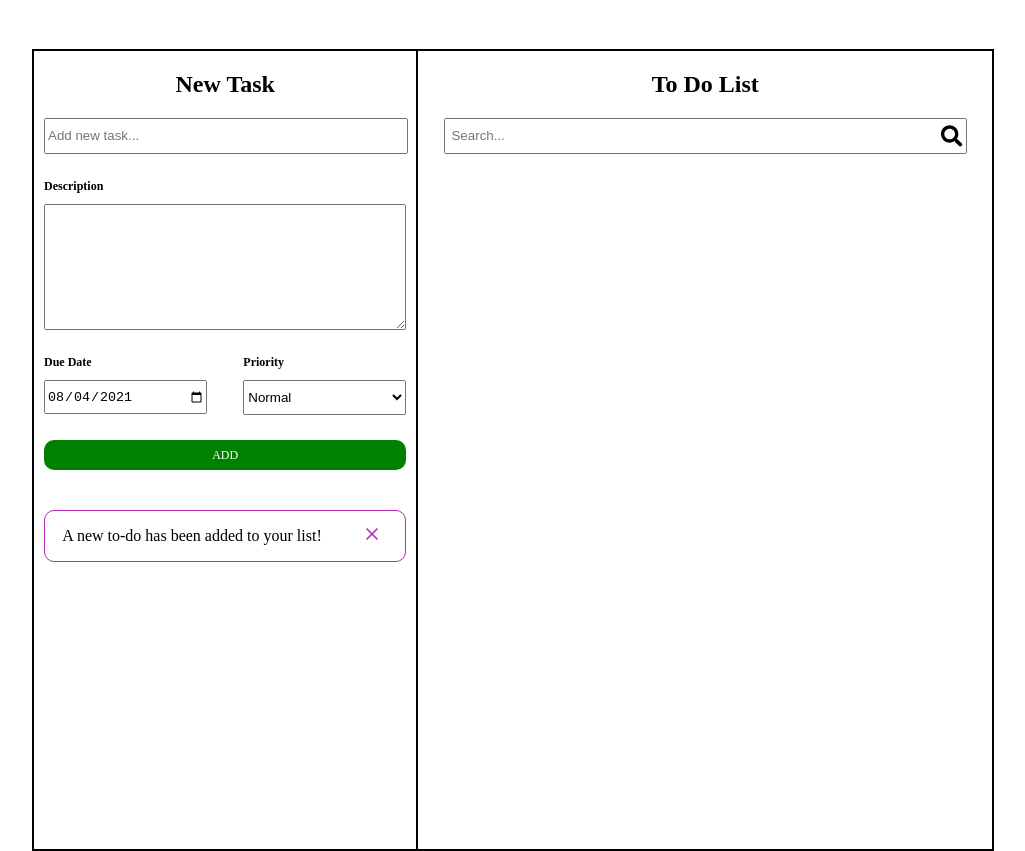
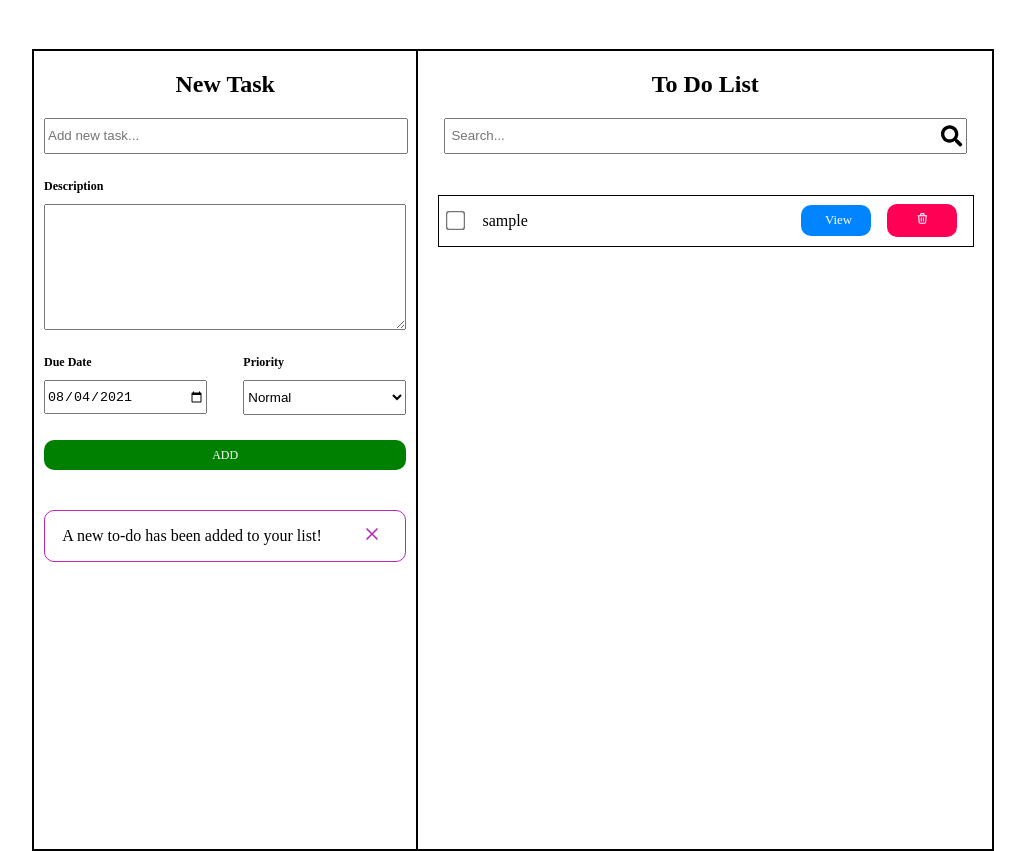
Before and after one commit to anniedo247/sotatek-todolist, a React (Create React App) app: page / in a window 1280 px wide. Both pictures are taken after typing "Sample", "Sample" into the empty fields and a click on the button "ADD". Shown: the whole page, without its empty margins (127-1152 px from the left). Built offline with nearby package versions, Linux system fonts and the light colour scheme.

Commit message:
create todo list

```diff
--- /dev/null
+++ b/src/components/UI/ToDoList.css
@@ -0,0 +1,34 @@
+.todo-list {
+  display: flex;
+  justify-content: center;
+  margin-right: 20px;
+}
+ul {
+  width: 100%;
+  padding-left: 20px;
+}
+li {
+  list-style: none;
+  display: flex;
+  flex-direction: row;
+  justify-content: space-between;
+  border: 1px solid black;
+  margin-bottom: 20px;
+  width: 100%;
+}
+.todo-item {
+  display: flex;
+  flex-direction: row;
+  align-items: center;
+}
+.checkbox-title {
+  margin-left: 10px;
+}
+.checkbox {
+  filter: hue-rotate(240deg);
+}
+input[type="checkbox"] {
+  transform: scale(1.5);
+  margin: 10px;
+  cursor: pointer;
+}
--- a/src/components/UI/ToDoList.js
+++ b/src/components/UI/ToDoList.js
@@ -1,11 +1,65 @@
-import React from 'react'
+import React, {useContext} from 'react';
+import './ToDoList.css'
+import { TodoContext } from "../context/TodoContext";
+import Button from '../shared/Button';
+import { ACTIONS } from "../reducer/TodoReducer";
+import { HiOutlineTrash } from 'react-icons/hi';
 import Search from '../shared/Search'
 
 const ToDoList = () => {
+  const {todos,dispatch} = useContext(TodoContext)
+
   return (
     <div>
       <h2>To Do List</h2>
       <Search></Search>
+      <div className='todo-list'>
+      <ul>
+        {todos.map((item) => (
+          <li
+            key={item.id}
+          >
+            <div className='todo-item'>
+              <input
+                className='checkbox'
+                type='checkbox'
+                onClick={() =>
+                  dispatch({
+                    type: ACTIONS.TOGGLE,
+                    payload: {
+                      id: item.id,
+                    },
+                  })
+                }
+              />
+              <p className='checkbox-title'>
+                {item.title}
+              </p>
+            </div>
+            <div className='todo-item'>
+              <Button  inverse='inverse' size='small'>
+                View
+              </Button>
+              <Button
+              danger='danger'
+                size='small'
+                onClick={() =>
+                  dispatch({
+                    type: ACTIONS.REMOVE,
+                    payload: {
+                      id: item.id,
+                    },
+                  })
+                }
+              >
+                <HiOutlineTrash/>
+
+              </Button>
+            </div>
+          </li>
+        ))}
+      </ul>
+      </div>
     </div>
   )
 }
--- a/src/components/shared/Button.css
+++ b/src/components/shared/Button.css
@@ -22,25 +22,25 @@
 }
 
 .button--inverse {
-  background: transparent;
-  color: #ff0055;
+  background: rgb(0, 132, 255);
+  color: white;
 }
 
 .button--inverse:hover,
 .button--inverse:active {
   color: white;
-  background: #ff0055;
+  background: rgba(0, 132, 255, 0.473);
 }
 
 .button--danger {
-  background: #830000;
-  border-color: #830000;
+  background: #ff0055;
+  border-color: #ff0055;
 }
 
 .button--danger:hover,
 .button--danger:active {
-  background: #f34343;
-  border-color: #f34343;
+  background: #ff005563;
+  border-color: #ff005563;
 }
 
 .button:disabled,
@@ -54,6 +54,7 @@
 
 .button--small {
   font-size: 0.8rem;
+ width: 70px;
 }
 
 .button--big {
```
Also changed, not shown: src/components/UI/ToDoDetails.js (added, +74 -0 lines).
